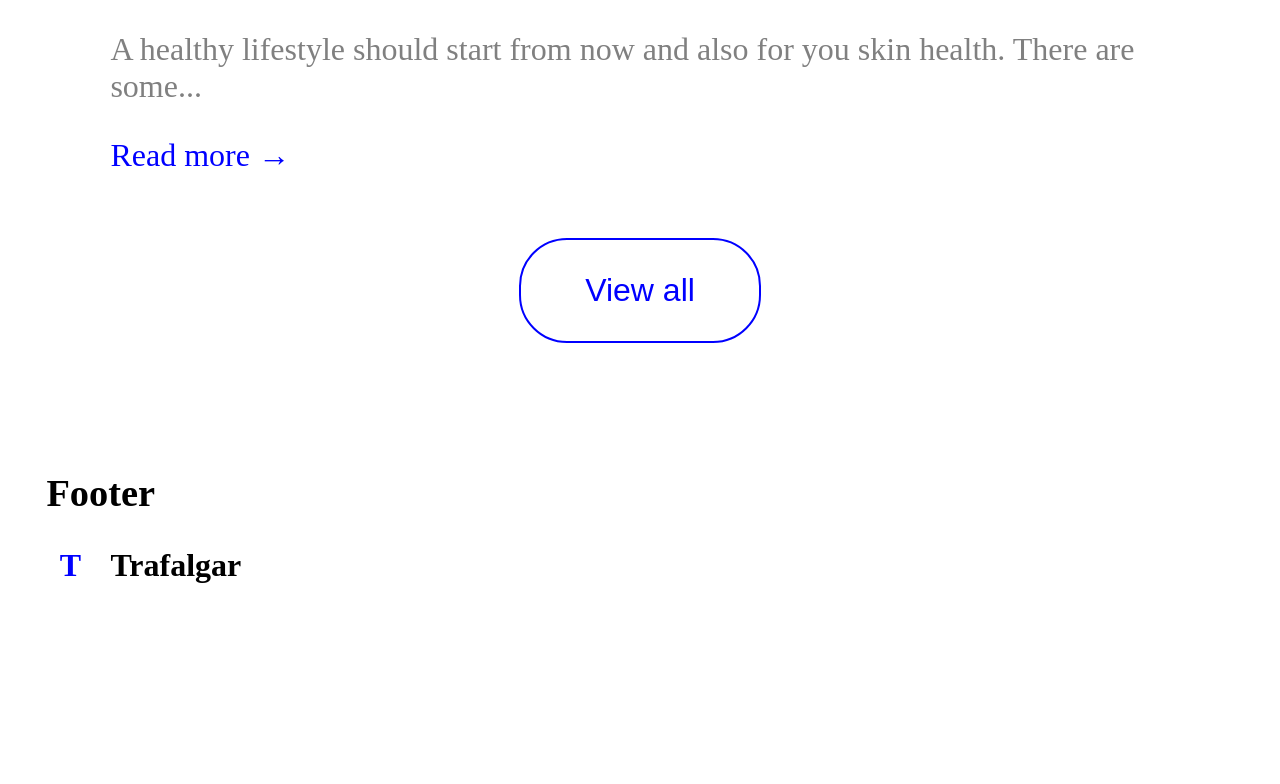
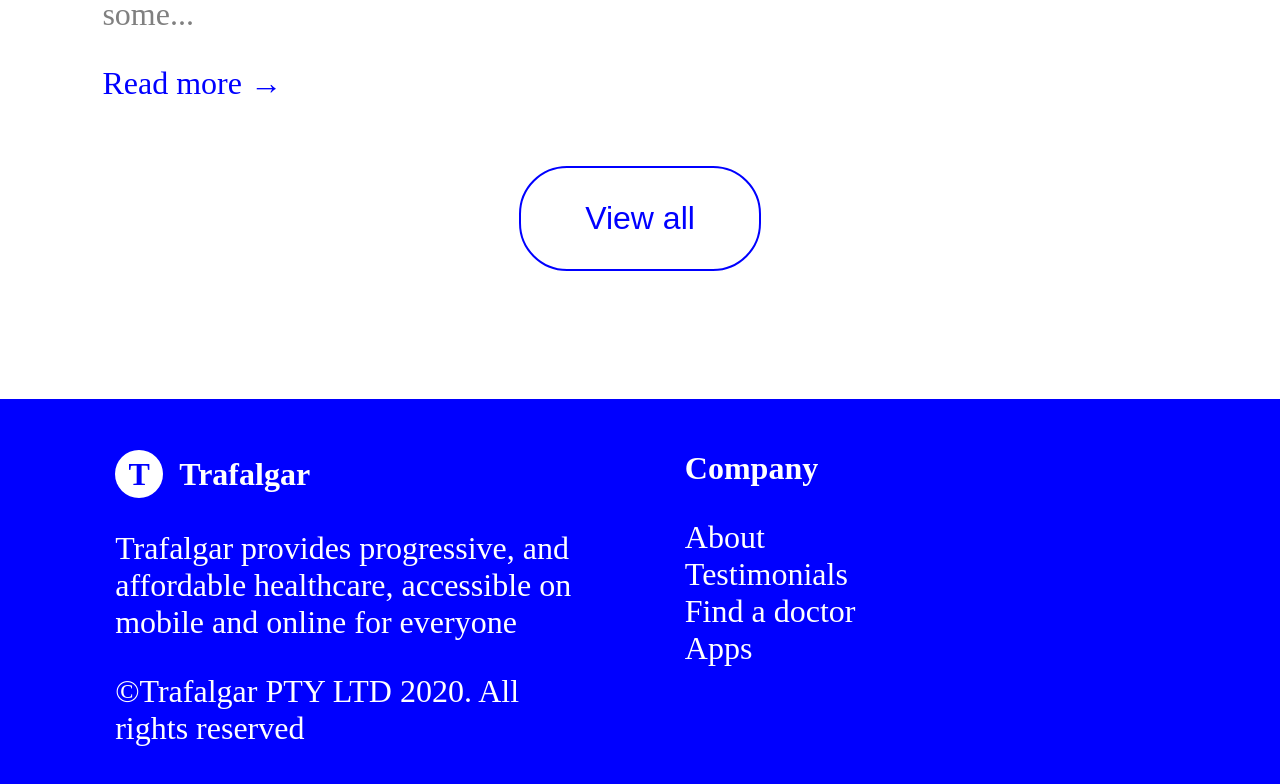
Before and after one commit to stroncaro/landing-practice, a React (Vite) app: page / in a window 1280 px wide. Shown: the part 4063-4847 px from the top of the page. Before the commit the page ends 4699 px from the top, so only its background shows below. Built offline with nearby package versions, Linux system fonts and the light colour scheme.

Commit message:
Add Footer content and style

```diff
--- /dev/null
+++ b/src/components/Footer/Footer.module.css
@@ -0,0 +1,34 @@
+.footer {
+  /* negative margin needed to undo body padding */
+  margin: 0 -1.2rem;
+  padding: 1.6rem 3.6rem;
+
+  /* colors */
+  background-color: var(--color-primary);
+  color: var(--color-white);
+
+  /* two columns on desktop */
+  display: flex;
+  flex-wrap: wrap;
+  justify-content: space-between;
+  align-items: flex-start;
+}
+
+.footer > div {
+  /* two columns on desktop */
+  flex: 0 1 auto;
+  width: 15rem;
+  min-width: 10rem;
+}
+
+.footer ul {
+  list-style: none;
+}
+
+.footer > div:last-child > h1 {
+  /* needed so that the top aligns with the other column */
+  margin: 0;
+
+  /* make header default size */
+  font-size: 1rem;
+}
--- a/src/components/Footer/Footer.tsx
+++ b/src/components/Footer/Footer.tsx
@@ -1,11 +1,29 @@
 import React from "react";
 import Logo from "../shared/Logo";
 
+import styles from "./Footer.module.css";
+
 const Footer: React.FC = () => {
   return (
-    <footer id='page-footer'>
-      <h1>Footer</h1>
-      <Logo backgroundStyle="white"/>
+    <footer id='page-footer' className={styles.footer}>
+      <div>
+        <Logo backgroundStyle="white"/>
+        <p>
+          Trafalgar provides progressive, and
+          affordable healthcare, accessible on
+          mobile and online for everyone
+        </p>
+        <p>©Trafalgar PTY LTD 2020. All rights reserved</p>
+      </div>
+      <div>
+        <h1>Company</h1>
+        <ul>
+          <li><a>About</a></li>
+          <li><a>Testimonials</a></li>
+          <li><a>Find a doctor</a></li>
+          <li><a>Apps</a></li>
+        </ul>
+      </div>
     </footer>
   )
 }
--- a/src/styles.css
+++ b/src/styles.css
@@ -25,7 +25,8 @@
 }
 
 body {
-  padding: 1.2rem;
+  padding: 1.2rem 1.2rem 0;
+  margin: 0;
 }
 
 h1 {
```
